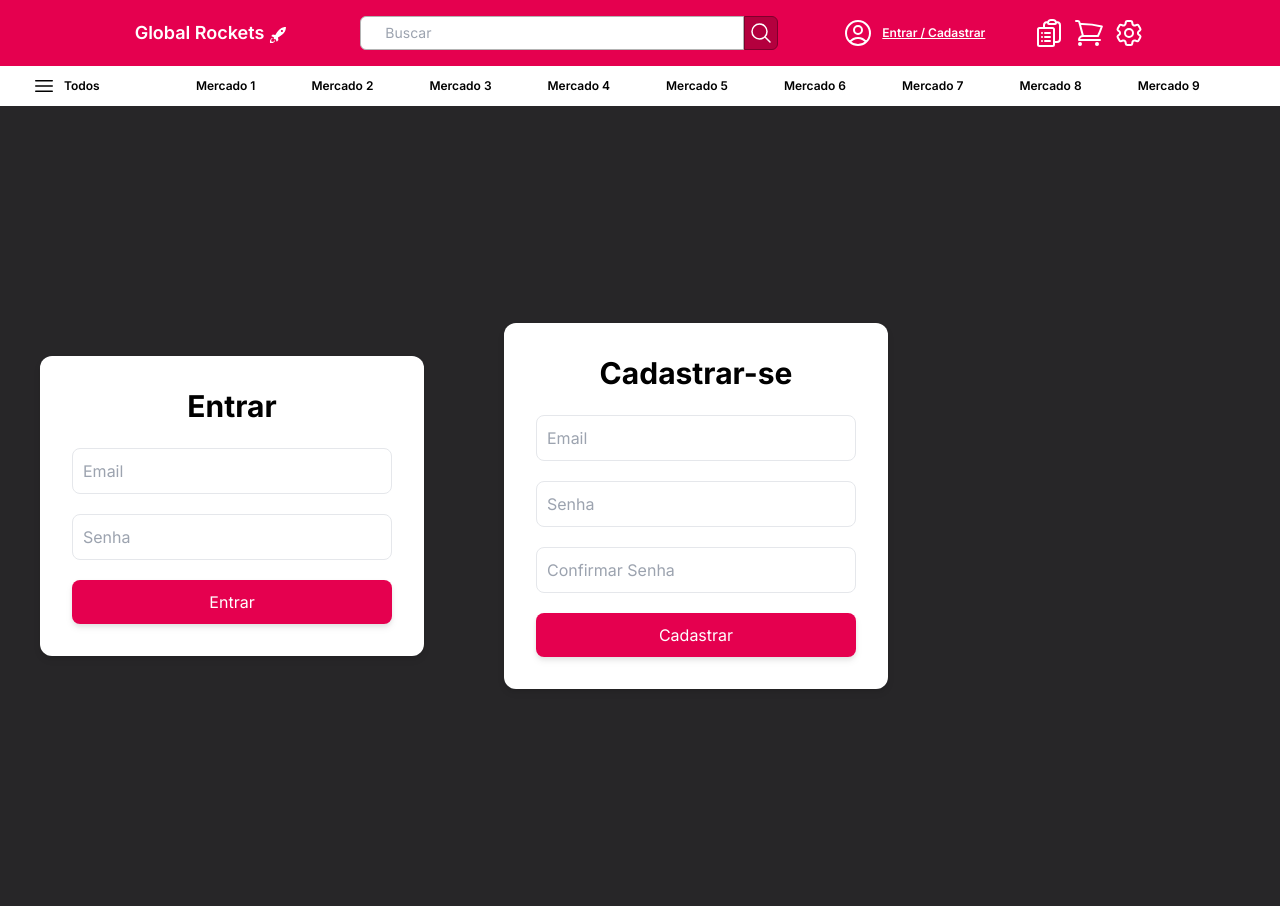
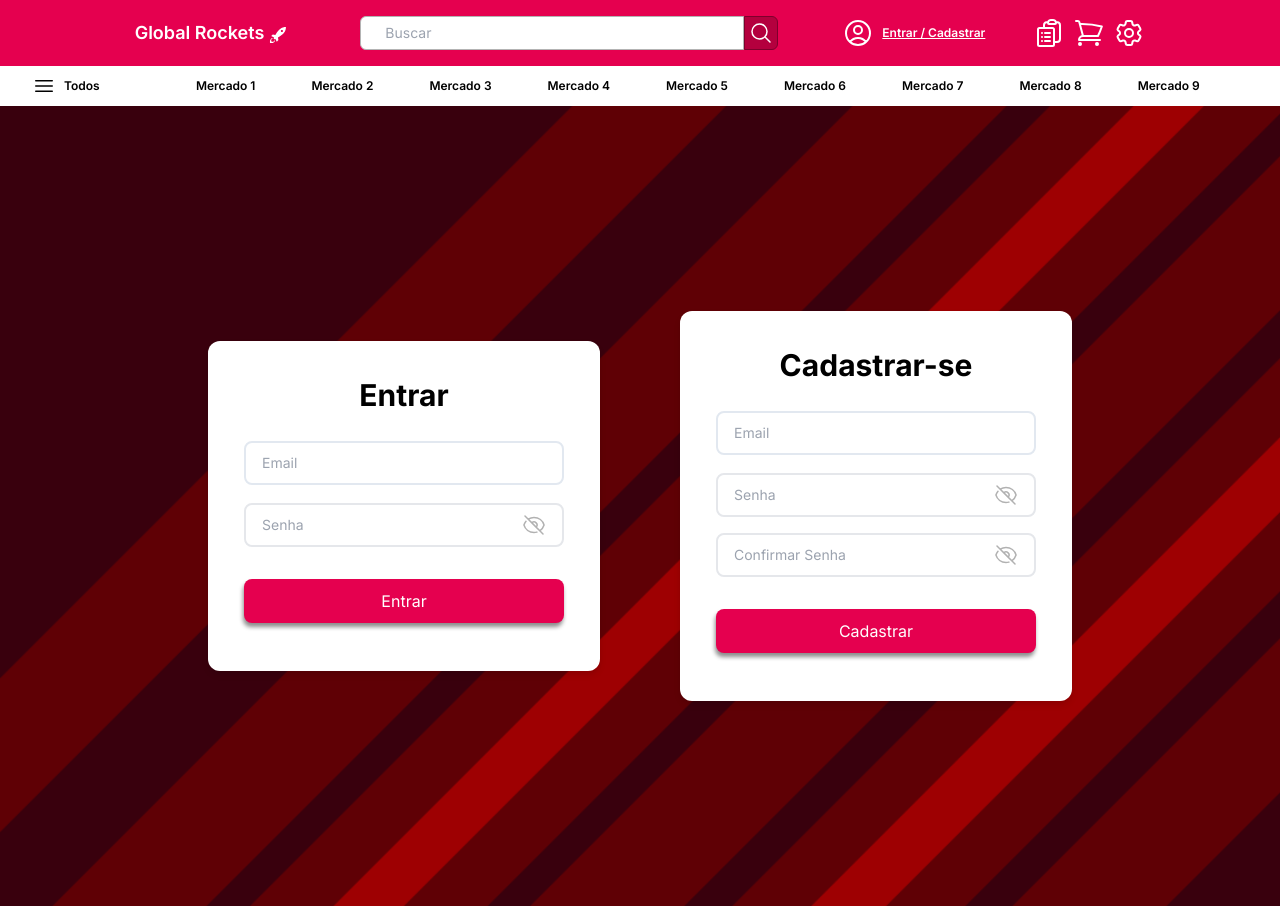
Before and after one commit to wildevn/Global_Rockets, a Next.js app: page /login in a window 1280 px wide. Built offline with nearby package versions, Linux system fonts and the light colour scheme.

Commit message:
modified the layout of the login page

```diff
--- /dev/null
+++ b/src/app/login/layout.tsx
@@ -0,0 +1,7 @@
+export default function DashboardLayout({
+    children,
+  }: {
+    children: React.ReactNode
+  }) {
+    return <section>{children}</section>
+  }
--- a/src/components/icons/index.tsx
+++ b/src/components/icons/index.tsx
@@ -25,8 +25,8 @@
 
 export const clipboardIcon = (className = 'h-6 w-6') => (
     <svg xmlns="http://www.w3.org/2000/svg" fill="none" viewBox="0 0 24 24" strokeWidth={1.5} stroke="currentColor" className={className}>
-  <path strokeLinecap="round" strokeLinejoin="round" d="M9 12h3.75M9 15h3.75M9 18h3.75m3 .75H18a2.25 2.25 0 0 0 2.25-2.25V6.108c0-1.135-.845-2.098-1.976-2.192a48.424 48.424 0 0 0-1.123-.08m-5.801 0c-.065.21-.1.433-.1.664 0 .414.336.75.75.75h4.5a.75.75 0 0 0 .75-.75 2.25 2.25 0 0 0-.1-.664m-5.8 0A2.251 2.251 0 0 1 13.5 2.25H15c1.012 0 1.867.668 2.15 1.586m-5.8 0c-.376.023-.75.05-1.124.08C9.095 4.01 8.25 4.973 8.25 6.108V8.25m0 0H4.875c-.621 0-1.125.504-1.125 1.125v11.25c0 .621.504 1.125 1.125 1.125h9.75c.621 0 1.125-.504 1.125-1.125V9.375c0-.621-.504-1.125-1.125-1.125H8.25ZM6.75 12h.008v.008H6.75V12Zm0 3h.008v.008H6.75V15Zm0 3h.008v.008H6.75V18Z" />
-</svg>
+        <path strokeLinecap="round" strokeLinejoin="round" d="M9 12h3.75M9 15h3.75M9 18h3.75m3 .75H18a2.25 2.25 0 0 0 2.25-2.25V6.108c0-1.135-.845-2.098-1.976-2.192a48.424 48.424 0 0 0-1.123-.08m-5.801 0c-.065.21-.1.433-.1.664 0 .414.336.75.75.75h4.5a.75.75 0 0 0 .75-.75 2.25 2.25 0 0 0-.1-.664m-5.8 0A2.251 2.251 0 0 1 13.5 2.25H15c1.012 0 1.867.668 2.15 1.586m-5.8 0c-.376.023-.75.05-1.124.08C9.095 4.01 8.25 4.973 8.25 6.108V8.25m0 0H4.875c-.621 0-1.125.504-1.125 1.125v11.25c0 .621.504 1.125 1.125 1.125h9.75c.621 0 1.125-.504 1.125-1.125V9.375c0-.621-.504-1.125-1.125-1.125H8.25ZM6.75 12h.008v.008H6.75V12Zm0 3h.008v.008H6.75V15Zm0 3h.008v.008H6.75V18Z" />
+    </svg>
 
 )
 
@@ -39,7 +39,7 @@
 export const toolsIcon = (className = 'h-6 w-6') => (
     <svg xmlns="http://www.w3.org/2000/svg" fill="none" viewBox="0 0 24 24" strokeWidth={1.5} stroke="currentColor" className={className}>
         <path strokeLinecap="round" strokeLinejoin="round" d="M9.594 3.94c.09-.542.56-.94 1.11-.94h2.593c.55 0 1.02.398 1.11.94l.213 1.281c.063.374.313.686.645.87.074.04.147.083.22.127.325.196.72.257 1.075.124l1.217-.456a1.125 1.125 0 0 1 1.37.49l1.296 2.247a1.125 1.125 0 0 1-.26 1.431l-1.003.827c-.293.241-.438.613-.43.992a7.723 7.723 0 0 1 0 .255c-.008.378.137.75.43.991l1.004.827c.424.35.534.955.26 1.43l-1.298 2.247a1.125 1.125 0 0 1-1.369.491l-1.217-.456c-.355-.133-.75-.072-1.076.124a6.47 6.47 0 0 1-.22.128c-.331.183-.581.495-.644.869l-.213 1.281c-.09.543-.56.94-1.11.94h-2.594c-.55 0-1.019-.398-1.11-.94l-.213-1.281c-.062-.374-.312-.686-.644-.87a6.52 6.52 0 0 1-.22-.127c-.325-.196-.72-.257-1.076-.124l-1.217.456a1.125 1.125 0 0 1-1.369-.49l-1.297-2.247a1.125 1.125 0 0 1 .26-1.431l1.004-.827c.292-.24.437-.613.43-.991a6.932 6.932 0 0 1 0-.255c.007-.38-.138-.751-.43-.992l-1.004-.827a1.125 1.125 0 0 1-.26-1.43l1.297-2.247a1.125 1.125 0 0 1 1.37-.491l1.216.456c.356.133.751.072 1.076-.124.072-.044.146-.086.22-.128.332-.183.582-.495.644-.869l.214-1.28Z" />
-    <path strokeLinecap="round" strokeLinejoin="round" d="M15 12a3 3 0 1 1-6 0 3 3 0 0 1 6 0Z" />
+        <path strokeLinecap="round" strokeLinejoin="round" d="M15 12a3 3 0 1 1-6 0 3 3 0 0 1 6 0Z" />
     </svg>
 )
 
@@ -73,3 +73,16 @@
         <path strokeLinecap="round" strokeLinejoin="round" d="m8.25 4.5 7.5 7.5-7.5 7.5" />
     </svg>
 )
+
+export const eyeLashIcon = (className = 'h-6 w-6') => (
+    <svg xmlns="http://www.w3.org/2000/svg" id="eyeLashIcon" fill="none" viewBox="0 0 24 24" strokeWidth={1.5} stroke="currentColor" className="w-6 h-6">
+        <path strokeLinecap="round" strokeLinejoin="round" d="M3.98 8.223A10.477 10.477 0 0 0 1.934 12C3.226 16.338 7.244 19.5 12 19.5c.993 0 1.953-.138 2.863-.395M6.228 6.228A10.451 10.451 0 0 1 12 4.5c4.756 0 8.773 3.162 10.065 7.498a10.522 10.522 0 0 1-4.293 5.774M6.228 6.228 3 3m3.228 3.228 3.65 3.65m7.894 7.894L21 21m-3.228-3.228-3.65-3.65m0 0a3 3 0 1 0-4.243-4.243m4.242 4.242L9.88 9.88" />
+    </svg>
+)
+
+export const eyeIcon = (className = 'h-6 w-6') => (
+    <svg xmlns="http://www.w3.org/2000/svg" id="eyeIcon" fill="none" viewBox="0 0 24 24" strokeWidth={1.5} stroke="currentColor" className="w-6 h-6">
+        <path strokeLinecap="round" strokeLinejoin="round" d="M2.036 12.322a1.012 1.012 0 0 1 0-.639C3.423 7.51 7.36 4.5 12 4.5c4.638 0 8.573 3.007 9.963 7.178.07.207.07.431 0 .639C20.577 16.49 16.64 19.5 12 19.5c-4.638 0-8.573-3.007-9.963-7.178Z" />
+        <path strokeLinecap="round" strokeLinejoin="round" d="M15 12a3 3 0 1 1-6 0 3 3 0 0 1 6 0Z" />
+    </svg>
+)
--- a/src/components/login/loginComponent.tsx
+++ b/src/components/login/loginComponent.tsx
@@ -1,26 +1,45 @@
 'use client'
 import React from 'react'
+import { eyeLashIcon } from '../icons'
 
 export default function LoginComponent() {
+
+    /*function changeVisibility(span: HTMLElement) {
+        var eye_element:SVGElement = span.firstChild
+        if(eye_element.id === 'eyeLashIcon') {
+            console.log('é sim')
+        }
+    }
+    /*function changeVisibility(span) {
+        var eye_element = span.firstChild
+        if(eye_element.id === 'eyeLashIcon')
+            console.log('É sim')
+    }*/
+
     return (
-        <div className='flex flex-wrap items-center justify-items-center w-screen h-screen'>
-            <div className='flex-none bg-white p-8 m-10 rounded-xl drop-shadow-md'>
-                <p className='text-center font-bold text-3xl mb-6'>Entrar</p>
-                <input type="text" placeholder='Email' className='w-80 rounded-lg border p-2.5 mb-5'/>
-                <br/>
-                <input type="text" placeholder='Senha' className='w-80 rounded-lg border p-2.5 mb-5'/>
-                <br/>
-                <button className='w-80 rounded-lg p-2.5 text-center text-white bg-defaultRed drop-shadow-md'>Entrar</button>
+        <div className='flex flex-wrap items-center justify-center w-screen h-screen bg-loginBackground bg-cover'>
+            <div className='flex-none bg-white p-9 m-10 rounded-xl drop-shadow-md'>
+                <p className='text-center font-bold text-3xl mb-7'>Entrar</p>
+                <input type="text" placeholder='Email' className='w-80 rounded-lg border-2 border-slate-200 outline-none p-2.5 pl-4 mb-4.5 text-sm'/>
+                <div className='flex w-80 rounded-lg border-2 mb-8'>
+                    <input type="password" placeholder='Senha' className='w-full outline-none rounded-lg p-2.5 pl-4 text-sm'/>
+                    <span className='static self-center float-right pr-4 opacity-30'>{eyeLashIcon()}</span>
+                </div>
+                <button className='w-80 rounded-lg p-2.5 mb-3 text-center text-white bg-defaultRed hover:bg-defaultDarkerRed drop-shadow-[-1px_4px_2px_rgba(0,0,0,0.45)]'>Entrar</button>
             </div>
-            <div className='flex-none bg-white p-8 m-10 rounded-xl drop-shadow-md'>
-                <p className='text-center font-bold text-3xl mb-6'>Cadastrar-se</p>
-                <input type="text" placeholder='Email' className='w-80 rounded-lg border p-2.5 mb-5'/>
-                <br/>
-                <input type="text" placeholder='Senha' className='w-80 rounded-lg border p-2.5 mb-5'/>
-                <br/>
-                <input type="text" placeholder='Confirmar Senha' className='w-80 rounded-lg border p-2.5 mb-5'/>
-                <br/>
-                <button className='w-80 rounded-lg p-2.5 text-center text-white bg-defaultRed drop-shadow-md'>Cadastrar</button>
+
+            <div className='flex-none bg-white p-9 m-10 rounded-xl drop-shadow-md'>
+                <p className='text-center font-bold text-3xl mb-7'>Cadastrar-se</p>
+                <input type="text" placeholder='Email' className='w-80 rounded-lg border-2 border-slate-200 outline-none p-2.5 pl-4 mb-4.5 text-sm'/>
+                <div className='flex w-80 rounded-lg border-2 mb-4'>
+                    <input type="password" placeholder='Senha' className='w-full outline-none rounded-lg p-2.5 pl-4 text-sm'/>
+                    <span className='static self-center float-right pr-4 opacity-30'>{eyeLashIcon()}</span>
+                </div>
+                <div className='flex w-80 rounded-lg border-2 mb-8'>
+                    <input type="password" placeholder='Confirmar Senha' className='w-full outline-none rounded-lg p-2.5 pl-4 text-sm'/>
+                    <span className='static self-center float-right pr-4 opacity-30'>{eyeLashIcon()}</span>
+                </div>
+                <button className='w-80 rounded-lg p-2.5 mb-3 text-center text-white bg-defaultRed hover:bg-defaultDarkerRed drop-shadow-[-1px_4px_2px_rgba(0,0,0,0.45)]'>Cadastrar</button>
             </div>
         </div>
     )
--- a/tailwind.config.ts
+++ b/tailwind.config.ts
@@ -8,9 +8,13 @@
   ],
   theme: {
     extend: {
+      backgroundImage: {
+        'loginBackground': "url('/login_background.png')"
+      },
       colors: {
         "defaultBackground": "#272628",
         "defaultRed": "#e5004f",
+        "defaultDarkerRed": "#b4004f",
       },
       height: {
         "productDiv": "151px",
@@ -20,6 +24,9 @@
         "defaultBannerXl": "1080px",
         "defaultBanner": "10px",
       },
+      margin: {
+        "4.5": "18px",
+      },
       screens: {
         "full-hd": "1080px",
       },
```
Also changed, not shown: public/login_background.png (added).
